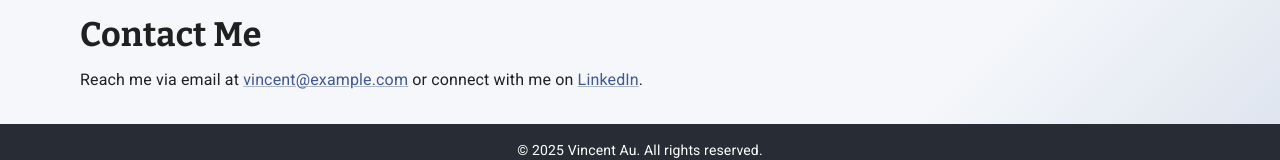
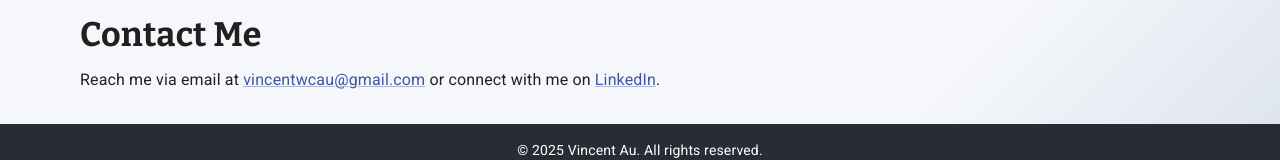
Before and after one commit to vincentau623/vincentwcau.com, a React (Vite) app: page / in a window 1280 px wide. Shown: the part 1818-1978 px from the top of the page. Built offline with nearby package versions, Linux system fonts and the light colour scheme.

Commit message:
fix: update email text

```diff
--- a/src/App.tsx
+++ b/src/App.tsx
@@ -106,7 +106,7 @@ function App() {
                     <Typography variant="body1">
                         Reach me via email at{" "}
                         <Link href="mailto:vincentwcau@gmail.com">
-                            vincent@example.com
+                            vincentwcau@gmail.com
                         </Link>{" "}
                         or connect with me on{" "}
                         <Link
```
